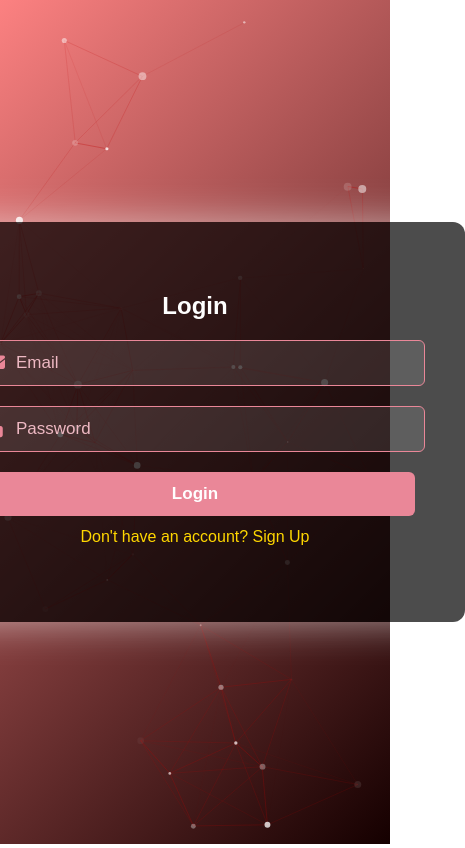
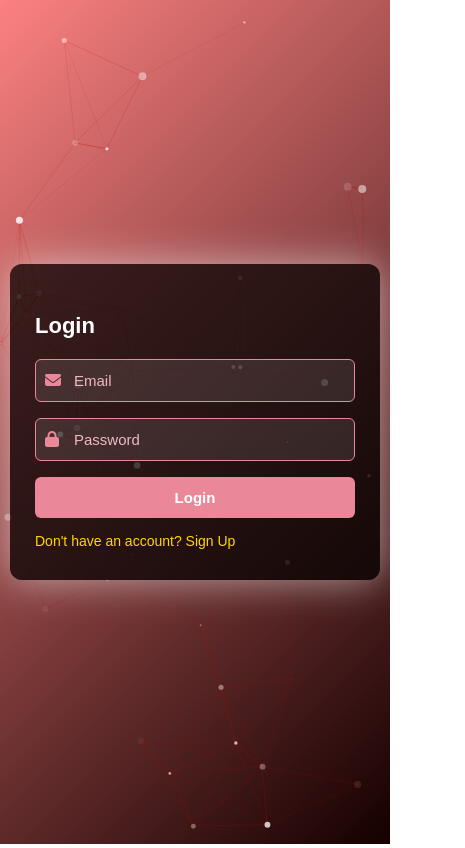
Before and after one commit to Panhchakpor/log_sign, a plain HTML site: page index.html in a window 390 px wide. Shown: the whole page, 465 px wide, since content can reach past the window. Drawn offline with nearby package versions, Linux system fonts and the light colour scheme.

Commit message:
initial commit

```diff
--- a/login.css
+++ b/login.css
@@ -1,13 +1,22 @@
 /* General layout */
-body, html {
+*,
+*::before,
+*::after {
+    box-sizing: border-box;
+}
+
+body,
+html {
     height: 100%;
     margin: 0;
+    padding: 0;
     font-family: Arial, sans-serif;
+    overflow-x: hidden;
 }
 
 /* Particles background */
 #particles-js {
-    position: absolute;
+    position: fixed;
     width: 100%;
     height: 100%;
     background-color: #fe5b5b;
@@ -17,18 +26,18 @@ body, html {
 
 /* Center content */
 .content-container {
-    position: absolute;
-    top: 50%;
-    left: 50%;
-    transform: translate(-50%, -50%);
-    text-align: center;
+    min-height: 100vh;
+    display: flex;
+    justify-content: center;
+    align-items: center;
+    padding: 20px;
 }
 
-/* Login box (NOW BIGGER) */
+/* Login box */
 .login-box {
-    width: 440px;
-    height: 300px;          /* bigger width */
-    padding: 50px;         /* thicker padding */
+    width: 100%;
+    max-width: 440px;
+    padding: 50px;
     background: rgba(0, 0, 0, 0.7);
     border-radius: 12px;
     color: #fff;
@@ -51,7 +60,7 @@ body, html {
 }
 
 .input-group input {
-    width: 90%;
+    width: 100%;
     padding: 12px 12px 12px 40px;
     background: rgba(255, 255, 255, 0.1);
     border: 1px solid #ea8798;
@@ -89,3 +98,104 @@ a {
     margin-top: 12px;
     display: inline-block;
 }
+
+/* ==============================
+   📱 RESPONSIVE DESIGN
+================================*/
+
+/* Tablets */
+@media (max-width: 768px) {
+    .content-container {
+        padding: 15px;
+    }
+
+    .login-box {
+        max-width: 380px;
+        padding: 40px 35px;
+    }
+
+    h2 {
+        font-size: 26px;
+        margin-bottom: 25px;
+    }
+
+    .input-group input {
+        font-size: 16px;
+        padding: 14px 14px 14px 42px;
+    }
+
+    button {
+        font-size: 16px;
+        padding: 14px;
+    }
+}
+
+/* Small phones */
+@media (max-width: 480px) {
+    .content-container {
+        padding: 10px;
+    }
+
+    .login-box {
+        max-width: 100%;
+        padding: 30px 25px;
+    }
+
+    h2 {
+        font-size: 22px;
+        margin-bottom: 20px;
+    }
+
+    .input-group {
+        margin-bottom: 16px;
+    }
+
+    .input-group input {
+        padding: 12px 12px 12px 38px;
+        font-size: 15px;
+    }
+
+    .input-group i {
+        font-size: 16px;
+        left: 10px;
+    }
+
+    button {
+        font-size: 15px;
+        padding: 12px;
+    }
+
+    a {
+        font-size: 14px;
+        margin-top: 15px;
+    }
+}
+
+/* Mini phones (very small screens) */
+@media (max-width: 350px) {
+    .login-box {
+        padding: 25px 18px;
+    }
+
+    h2 {
+        font-size: 20px;
+    }
+
+    .input-group input {
+        font-size: 14px;
+        padding: 10px 10px 10px 35px;
+    }
+
+    .input-group i {
+        font-size: 14px;
+    }
+
+    button {
+        font-size: 14px;
+        padding: 10px;
+    }
+
+    a {
+        font-size: 13px;
+    }
+}
```
